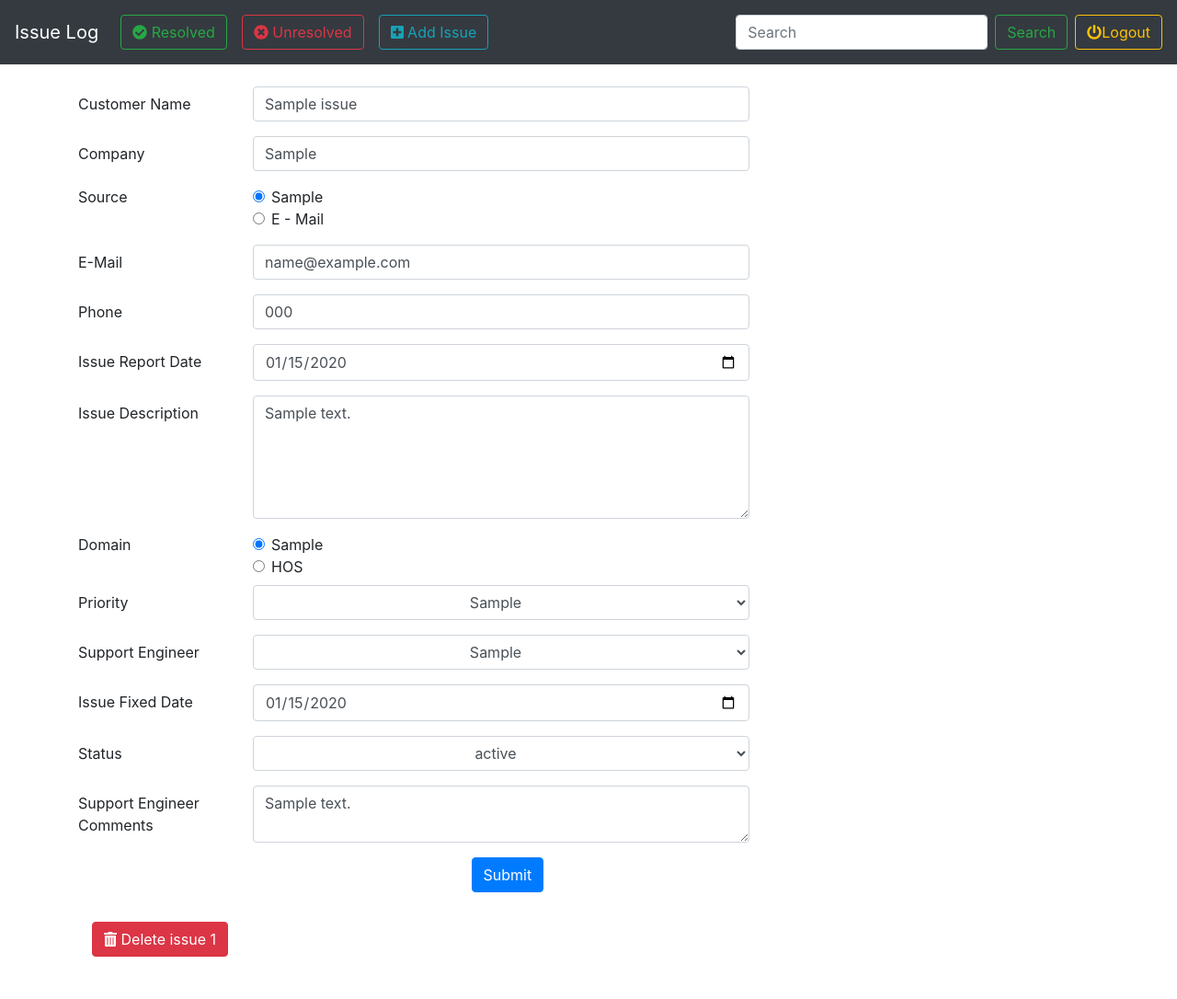
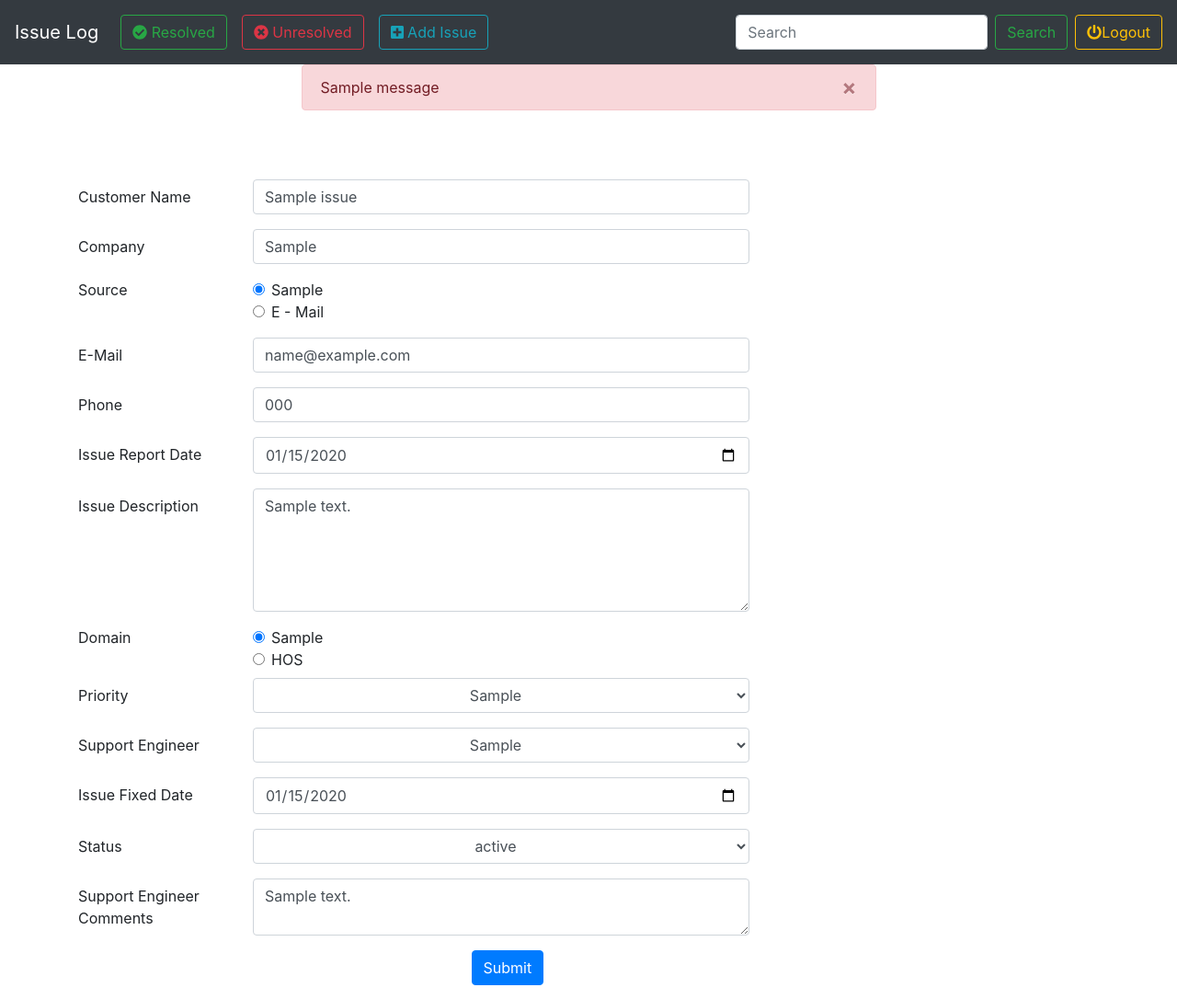
Before and after one commit to amaradatta93/IssueLog, a Flask app: page /edit-issue/1 in a window 1280 px wide. Shown: the top 1086 px of that part at 92% size. Before the commit the page ends 1040 px from the top of that part, so only its background shows below. Run offline with Flask 2, Linux system fonts and the light colour scheme; the visitor is signed in with stand-in values (Sample User, id 1); tables that the repository leaves empty hold one stand-in row (Sample ...); one stand-in notice (Sample message) is shown; the page is wider than the window, and the part outside it is not shown; some libraries are stand-ins or nearby versions.

Commit message:
raise alert on error during add/delete issue

```diff
--- a/server/static/dash-style.css
+++ b/server/static/dash-style.css
@@ -1,6 +1,11 @@
 .table {
     overflow-x: hidden;
 }
+
+.body {
+    overflow-x: hidden;
+}
+
 .thead th {
     background:#B8DAFE;
 }
--- a/server/templates/add-edit/edit_issue.html
+++ b/server/templates/add-edit/edit_issue.html
@@ -36,7 +36,7 @@
                                            checked required>{{ request.form['source'] or issues['source'] }}
                                 </label>
                             </div>
-                            {% if issues['source'] == 'E-Mail' %}
+                            {% if issues['source'] == 'E-Mail' or issues['source'] == 'E-mail'  %}
                             <div class="form-check">
                                 <input class="form-check-input" type="radio" name="source" id="phone"
                                        value="Phone">
--- a/server/templates/base.html
+++ b/server/templates/base.html
@@ -9,6 +9,7 @@
               integrity="sha384-Gn5384xqQ1aoWXA+058RXPxPg6fy4IWvTNh0E263XmFcJlSAwiGgFAW/dAiS6JXm" crossorigin="anonymous">
         <link rel="stylesheet" href="https://use.fontawesome.com/releases/v5.7.2/css/all.css"
               integrity="sha384-fnmOCqbTlWIlj8LyTjo7mOUStjsKC4pOpQbqyi7RrhN7udi9RwhKkMHpvLbHG9Sr" crossorigin="anonymous">
+        <link rel="stylesheet" href="path/to/font-awesome/css/font-awesome.min.css">
         <link rel="stylesheet" href="static/dash-style.css">
 
         <style>
@@ -71,7 +72,24 @@
         </nav>
     </header>
 
-    <body style="padding-top: 35px;">
+    <body class="body" style="padding-top: 35px;">
+
+        {% with messages = get_flashed_messages() %}
+            {% if messages %}
+                <div class="row align-items-center justify-content-center" style="padding-top: 35px;">
+                    <div class="col-lg-6">
+                        {% for message in messages %}
+                            <div class="alert alert-danger alert-dismissible fade show" role="alert">
+                                {{ message }}
+                                <button type="button" class="close" data-dismiss="alert" aria-label="Close">
+                                    <span aria-hidden="true">&times;</span>
+                                </button>
+                            </div>
+                        {% endfor %}
+                    </div>
+                </div>
+            {% endif %}
+        {% endwith %}
 
         <div class="container-fluid">
             <div class="row mt-3 align-items-center justify-content-center">
--- a/server/views.py
+++ b/server/views.py
@@ -1,4 +1,4 @@
-from flask import render_template, request, Blueprint
+from flask import render_template, request, Blueprint, flash, url_for
 from flask.views import MethodView
 from werkzeug.utils import redirect
 
@@ -40,7 +40,8 @@ class Main(MethodView):
             return redirect('/')
         else:
             print(form.errors)
-            return 'Failed'
+            flash(form.errors)
+            return redirect(url_for('dashboard.add-issue'))
 
 
 dashboard.add_url_rule('/', view_func=Main.as_view('main'))
@@ -107,10 +108,13 @@ class Modify(MethodView):
                 return redirect('/')
             except Exception as e:
                 print(e)
-                return 'Failed to save, try again'
+                flash(e)
+                return redirect(url_for('issues.edit_issue', issue_id=issue_id))
+
         else:
             print(form.errors)
-            return f'Failed because of following errors {form.errors}'
+            flash(form.errors)
+            return redirect(url_for('issues.edit_issue', issue_id=issue_id))
 
 
 issues.add_url_rule('/modify/<int:issue_id>', view_func=Modify.as_view('modify'))
@@ -127,7 +131,8 @@ class Delete(MethodView):
             return redirect('/')
         except Exception as e:
             print(e)
-            return f'Failed to delete the Issue {issue_id}'
+            flash(e)
+            return redirect(url_for('issues.edit_issue', issue_id=issue_id))
 
 
 issues.add_url_rule('/delete/<int:issue_id>', view_func=Delete.as_view('delete'))
```
